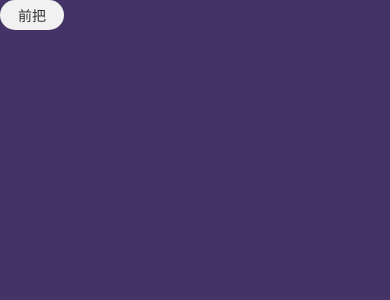
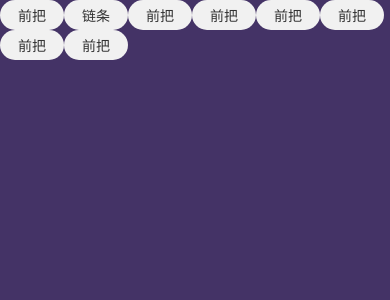
Before and after one commit to godeadasdf/withdraw_demo, a React Native app: screen / in a window 390 px wide. Shown: the top 300 px of the page. Built offline with nearby package versions, Linux system fonts and the light colour scheme.

Commit message:
初步完成控件PertSelection

```diff
--- a/App.js
+++ b/App.js
@@ -17,6 +17,7 @@ import TableBarWithAnim from './app/components/TableBarWithAnim';
 import ScrollViewStudy from './app/components/ScrollViewStudy';
 import SingleAxisChart from './app/components/SingAxisChart';
 import CheckText from './app/components/CheckText';
+import PartSelection from './app/components/PartSelection';
 
 
 const instructions = Platform.select({
@@ -53,12 +54,14 @@ export default class App extends Component<{}> {
           dualLine={true}
 
         />*/}
-        <CheckText
-          onPress={(id,state)=>{
-            console.log(id,state);
-          }}
+{/*        <CheckText
           id={101}
           partname='前把'
+        />*/}
+        <PartSelection
+          partname={[{id:401,partname:'前把'},{id:402,partname:'链条'}
+          ,{id:401,partname:'前把'},{id:401,partname:'前把'},{id:401,partname:'前把'},
+            {id:401,partname:'前把'},{id:401,partname:'前把'},{id:401,partname:'前把'},]}
         />
       </View>
     );
--- a/app/components/CheckText.js
+++ b/app/components/CheckText.js
@@ -34,8 +34,8 @@ export default class CheckText extends Component {
         style={[styles.container,
           {backgroundColor: this.colorsBackground[colorIndex]}]}
         onPress={
-          () => {
-            this.setState((prevState) => {
+          async() => {
+            await this.setState((prevState) => {
               return {isChecked: !prevState.isChecked};
             });
             this.props.onPress(this.props.id, this.state.isChecked);
--- a/app/components/PartSelection.js
+++ b/app/components/PartSelection.js
@@ -1,5 +1,36 @@
 import React,{Component} from 'react';
 import {
   Text,
+  View,
+  StyleSheet
+} from 'react-native';
 
-} from 'react-native';
+import CheckText from './CheckText';
+
+export default class PartSelection extends Component {
+
+  render() {
+    return (
+      <View style={styles.container}>
+        {this.props.partname.map((item) => {
+          return <CheckText
+            onPress={(id, state) => {
+              console.log(id, state);
+            }}
+            id={item.id}
+            partname={item.partname}
+          />;
+        })
+        }
+      </View>
+    );
+  }
+}
+
+const styles = StyleSheet.create({
+  container:{
+    flexDirection:'row',
+    flexWrap:'wrap',
+    alignContent:'flex-start'
+  }
+});
```
